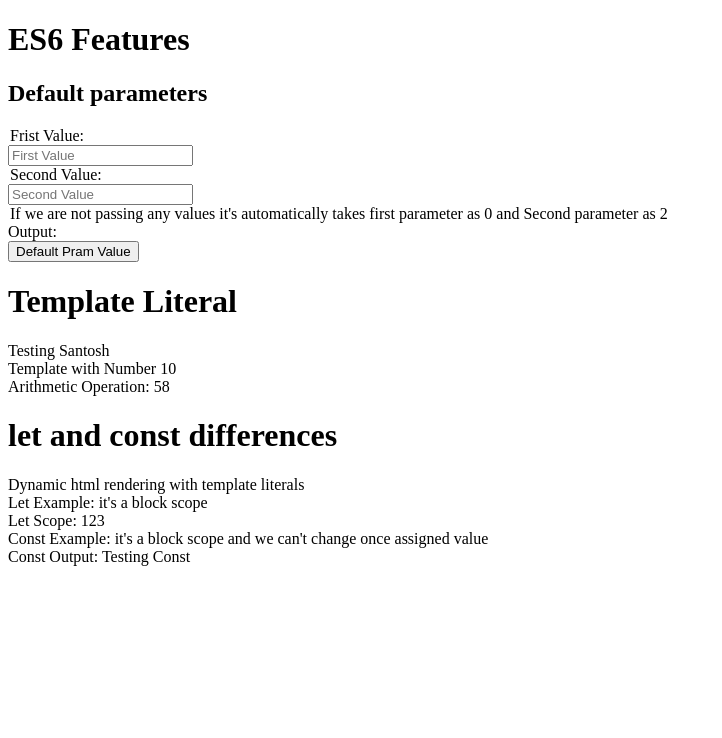
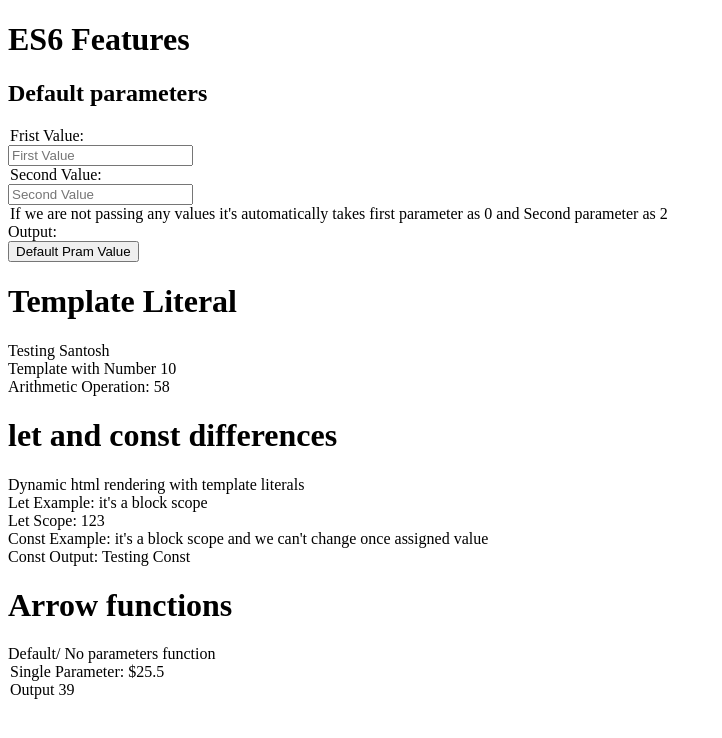
Before and after one commit to SantoshReddyBujala/ES6-Features, a plain HTML site: page index.html in a window 1280 px wide. Shown: the whole page, without its empty margins (0-722 px from the left). Drawn offline with Linux system fonts and the light colour scheme.

Commit message:
Arrow Functions

```diff
--- a/app.js
+++ b/app.js
@@ -47,3 +47,13 @@ var constLetDiff = function () {
     // console.log(canAssign) //We can not access one1 out of the block
 };
 constLetDiff();
+//Arrow functions
+// Default/ No parameters function
+var displayArrow = function () { return "Default/ No parameters function"; };
+document.getElementById('defaultAw').innerHTML = displayArrow();
+// Single parameters Arrow function
+var singleArrow = function (param) { return param; };
+document.getElementById('singleAw').innerHTML = singleArrow("Single Parameter: $" + 25.5);
+// Multiple parameters Arrow function
+var multiArrow = function (param1, param2) { return param1 + param2; };
+document.getElementById('multiAw').innerHTML = String("Output " + multiArrow(10, 29)); // innerHTML assign String only and calling method using Template literals
--- a/index.html
+++ b/index.html
@@ -33,6 +33,13 @@
     <span id="constVar"></span>
     <span id="constoutput"></span>
 
+    <!--Arrow functions -->
+
+    <h1>Arrow functions</h1>
+    <span id="defaultAw"></span>
+    <legend id="singleAw"></legend>
+    <legend id="multiAw"></legend>
+
     <script src="./app.js" type="text/javascript"></script>
 </body>
 
```
Also changed, not shown: app.ts (+20 -0 lines).
